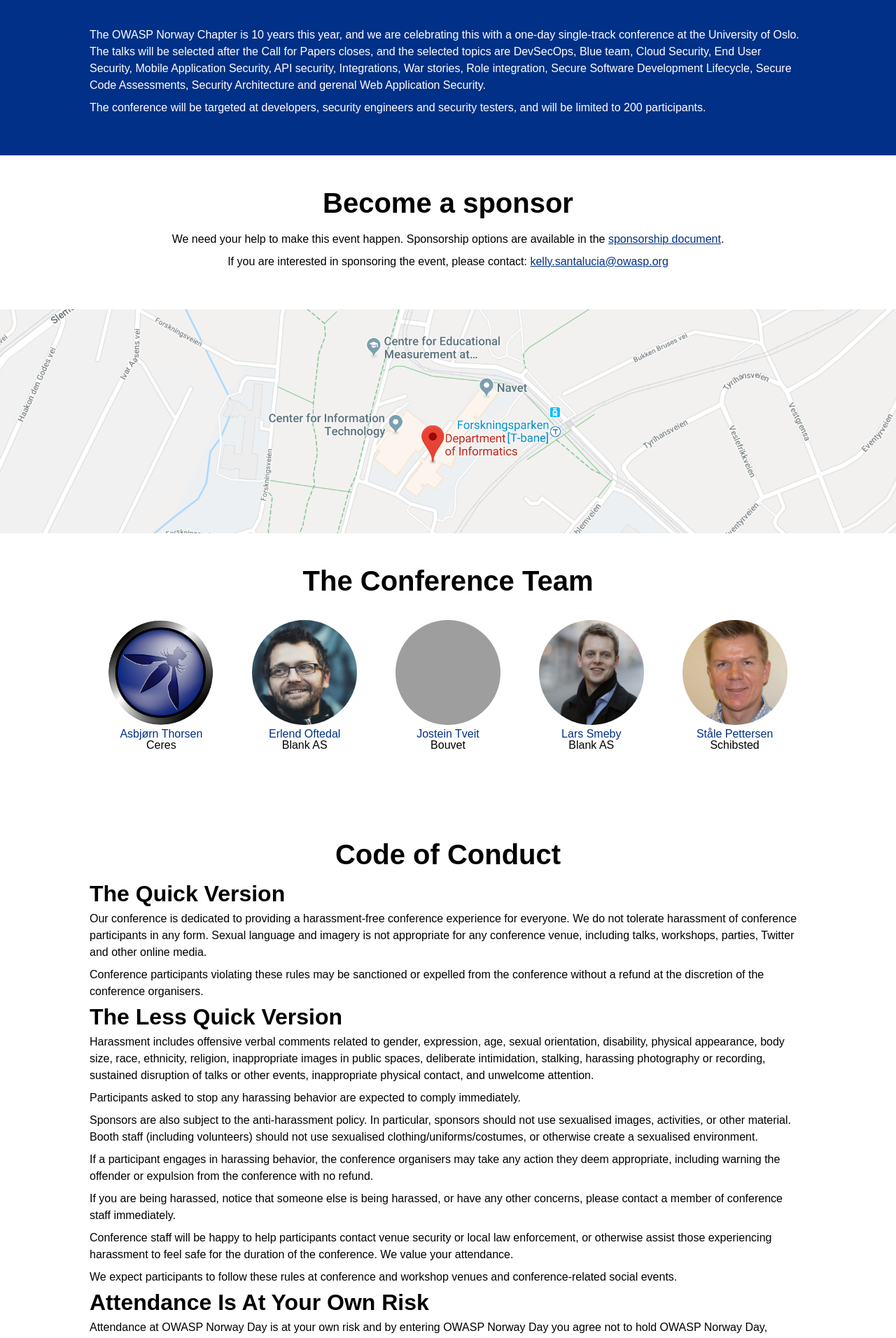
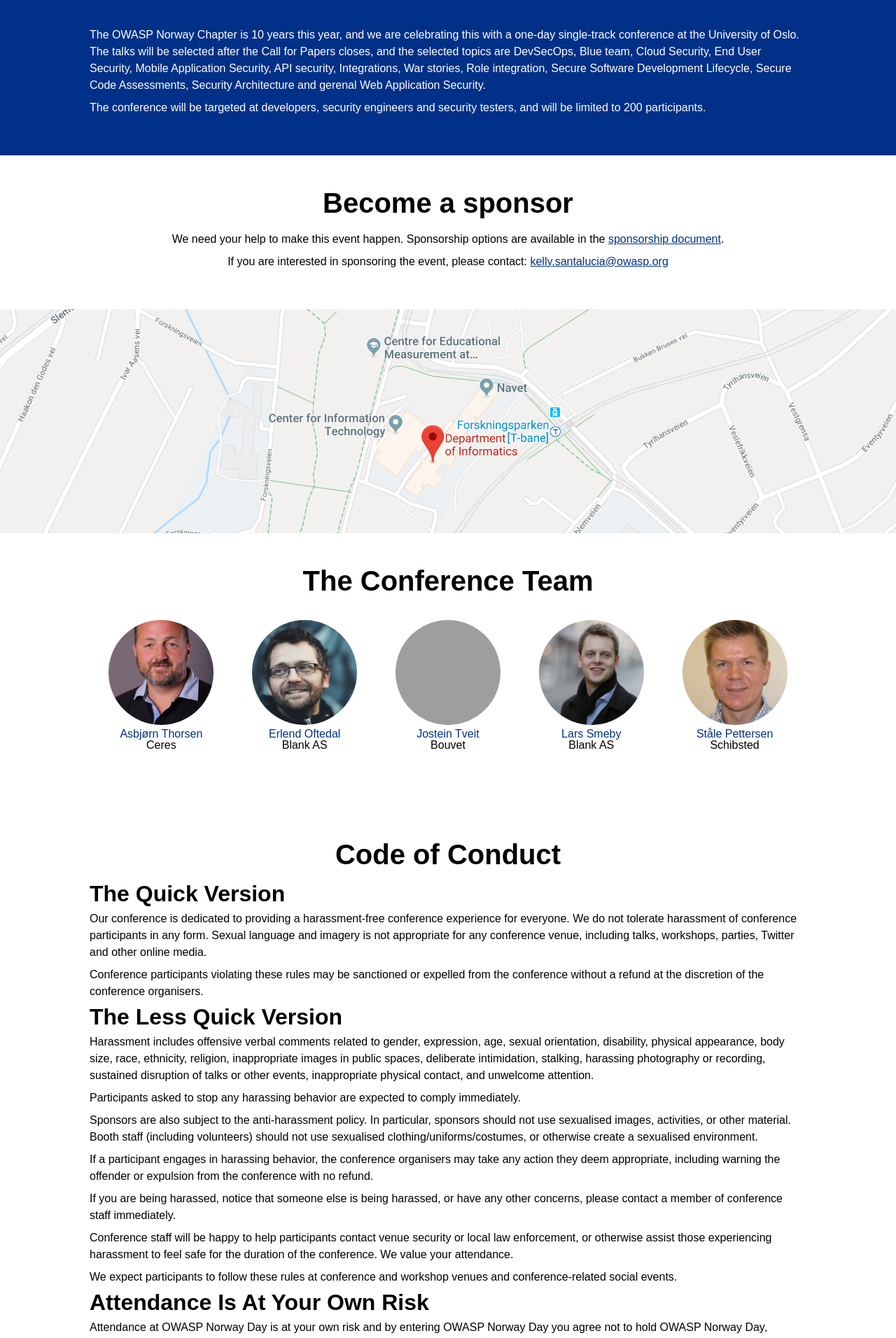
Before and after one commit to OWASP/owasp-norway-day-2018, a Jekyll site: the page built from index.html, in a window 1280 px wide. Shown: the part 1084-2996 px from the top of the page at 70% size. Built offline with Jekyll 4.4.1, drawn with Linux system fonts in a browser that asks for light colours; some web fonts are replaced; grey boxes are pictures that could not be loaded.

Commit message:
Bilde av Asbjørn

```diff
--- a/_data/team.yml
+++ b/_data/team.yml
@@ -1,6 +1,6 @@
 - name: Asbjørn Thorsen
   company: Ceres
-  image:
+  image: asbjorn.jpeg
 - name: Erlend Oftedal
   company: Blank AS
   image: erlend.jpg
```
Also changed, not shown: assets/images/asbjorn.jpeg (added).
